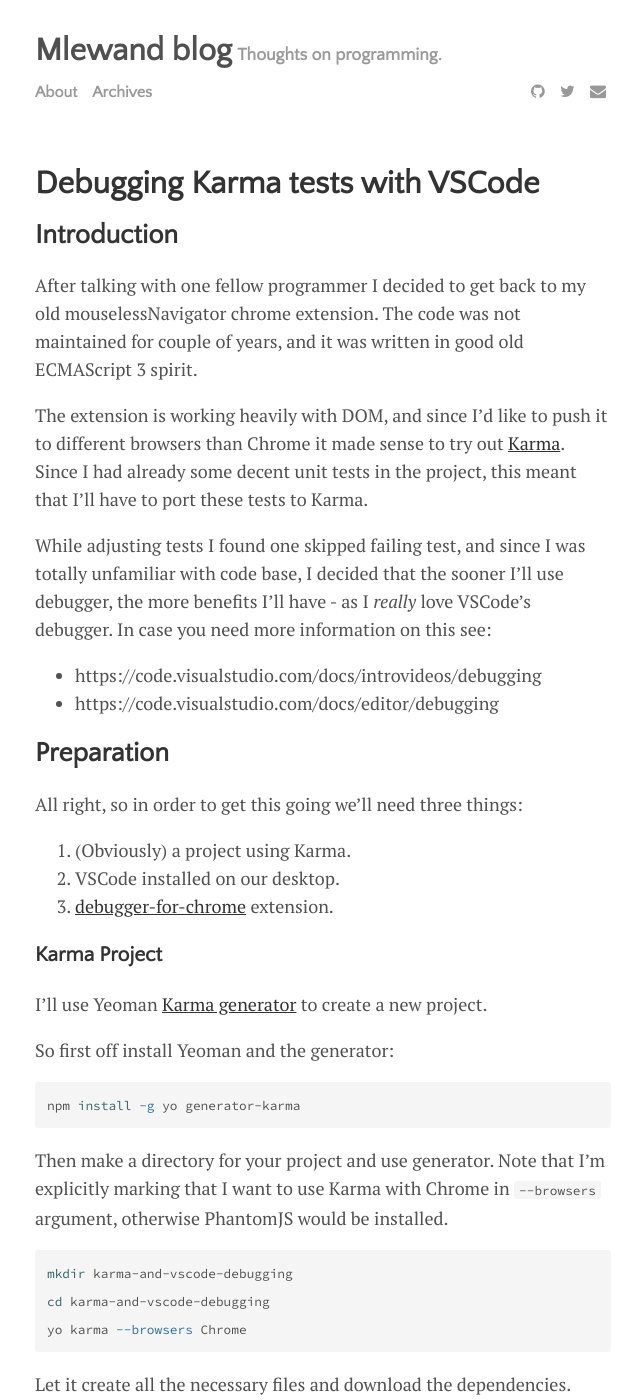
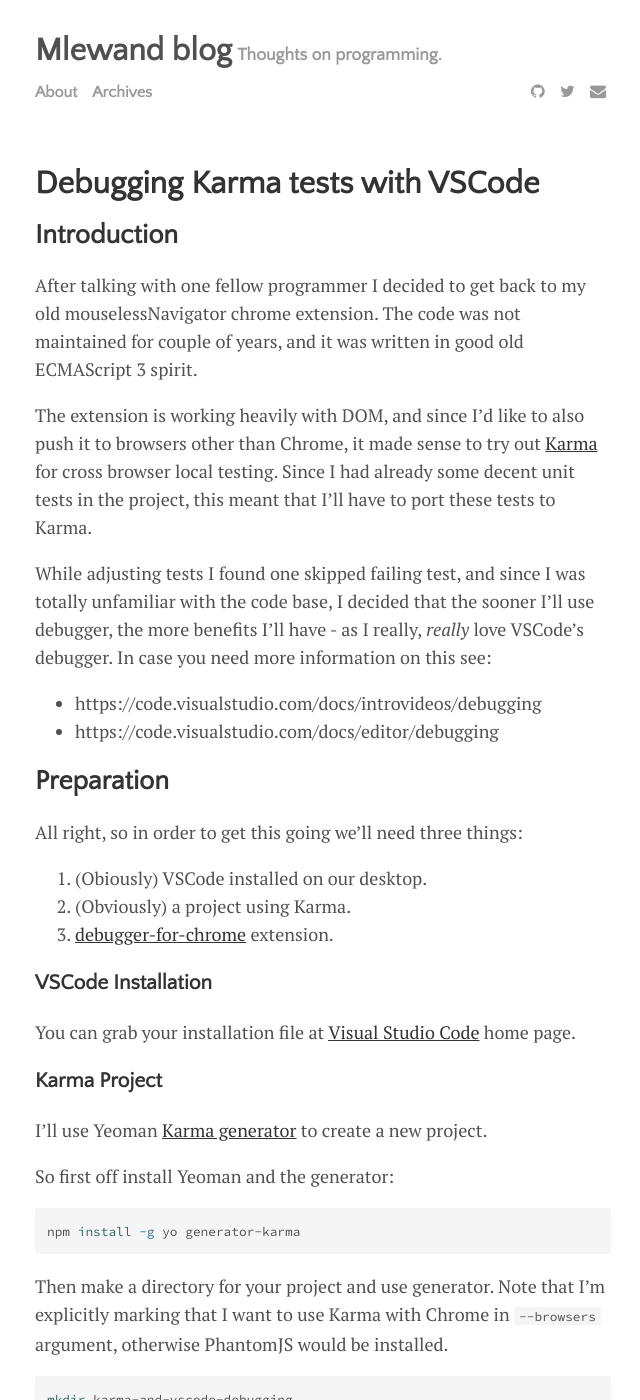
Before and after one commit to mlewand/blog.mlewandowski.com, a Jekyll site: the page built from _posts/2017-03-31-Debugging-Karma-tests-with-VSCode.md, in a window 1280 px wide and 1400 px high. Shown: the whole window, without its empty margins (317-957 px from the left). Built offline with Jekyll 4.4.1, drawn with Linux system fonts in a browser that asks for light colours; nearby versions of some CDN libraries; comment, search, counter and statistics services are not loaded; some of the changed text lies outside the part shown.

```diff
--- a/_posts/2017-03-31-Debugging-Karma-tests-with-VSCode.md
+++ b/_posts/2017-03-31-Debugging-Karma-tests-with-VSCode.md
@@ -8,9 +8,9 @@ title: Debugging Karma tests with VSCode
 
 After talking with one fellow programmer I decided to get back to my old mouselessNavigator chrome extension. The code was not maintained for couple of years, and it was written in good old ECMAScript 3 spirit.
 
-The extension is working heavily with DOM, and since I'd like to push it to different browsers than Chrome it made sense to try out [Karma](https://karma-runner.github.io). Since I had already some decent unit tests in the project, this meant that I'll have to port these tests to Karma.
+The extension is working heavily with DOM, and since I'd like to also push it to browsers other than Chrome, it made sense to try out [Karma](https://karma-runner.github.io) for cross browser local testing. Since I had already some decent unit tests in the project, this meant that I'll have to port these tests to Karma.
 
-While adjusting tests I found one skipped failing test, and since I was totally unfamiliar with code base, I decided that the sooner I'll use debugger, the more benefits I'll have - as I _really_ love VSCode's debugger. In case you need more information on this see:
+While adjusting tests I found one skipped failing test, and since I was totally unfamiliar with the code base, I decided that the sooner I'll use debugger, the more benefits I'll have - as I really, _really_ love VSCode's debugger. In case you need more information on this see:
 
 * https://code.visualstudio.com/docs/introvideos/debugging
 * https://code.visualstudio.com/docs/editor/debugging
@@ -19,9 +19,13 @@ While adjusting tests I found one skipped failing test, and since I was totally
 
 All right, so in order to get this going we'll need three things:
 
+1. (Obiously) VSCode installed on our desktop.
 1. (Obviously) a project using Karma.
-1. VSCode installed on our desktop.
 1. [debugger-for-chrome](https://marketplace.visualstudio.com/items?itemName=msjsdiag.debugger-for-chrome) extension.
+
+### VSCode Installation
+
+You can grab your installation file at [Visual Studio Code](https://code.visualstudio.com/) home page.
 
 ### Karma Project
 
@@ -152,3 +150,11 @@ Enable debugger using either:
 * "Start debugging" button in Debug panel.
 
 Now the fun part! Put a breakpoint in `test/example.js` file, say at 5th line. And just press `ctrl/cmd+r` to refresh browser window attached to the debugger. As it gets to your line it will stop the execution, and let you inspect your variables and do all your debugging business.
+
+## Conclusions
+
+I have placed all the files in [karma-and-vscode-debugging](https://github.com/mlewand/karma-and-vscode-debugging) repository, so you can check it out for full sources.
+
+At this point you might want to customize your paths, as for instance I like to have `karma.conf.js` file sitting in the root directory. So after moving the file I need to update `files` property of `karma.conf.js` and `pathMapping` of `.vscode/launch.json` file. In case you have troubles matching the files use [`.scripts` debugger command](https://github.com/Microsoft/vscode-chrome-debug#the-scripts-command) for easier troubleshooting.
+
+You also might want to have karma instance automatically started if not running, but I guess I'll cover it some time later.
```
Also changed, not shown: other parts of _posts/2017-03-31-Debugging-Karma-tests-with-VSCode.md (+0 -6 lines).
